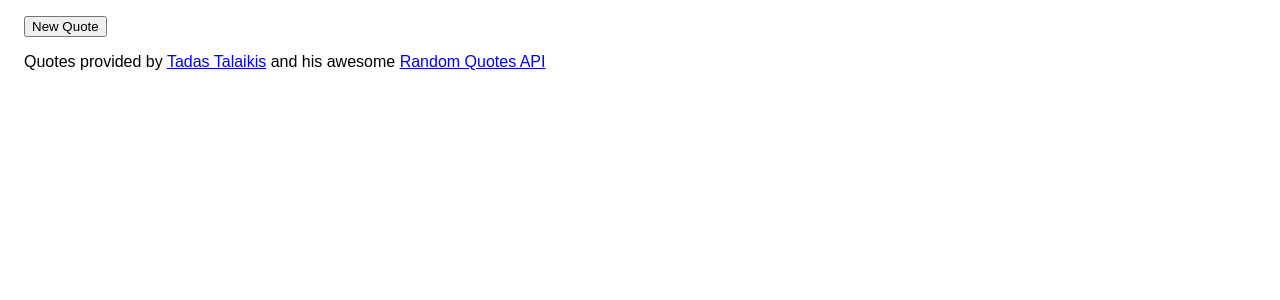
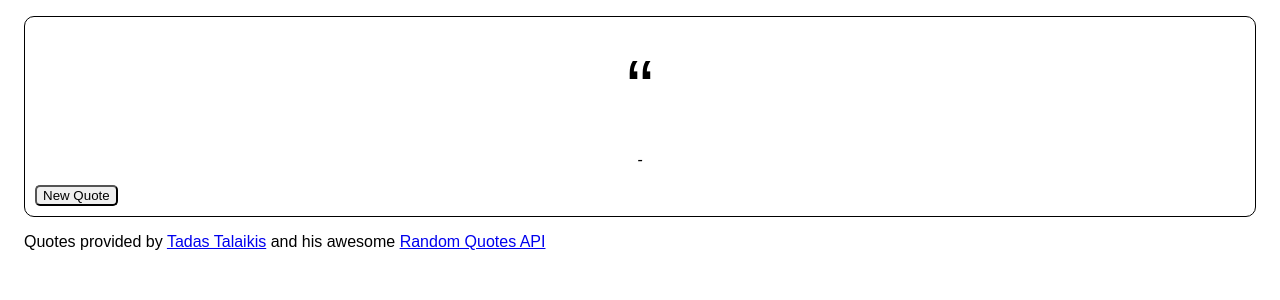
Before and after one commit to rajputd/random-quote-generator, a React app: page / in a window 1280 px wide. Shown: the top 300 px of the page. Built offline with nearby package versions, Linux system fonts and the light colour scheme; no server answers.

Commit message:
Style QuoteBox

```diff
--- a/src/components/QuoteBox.js
+++ b/src/components/QuoteBox.js
@@ -1,4 +1,5 @@
 import React, { Component } from "react";
+import '../css/QuoteBox.css';
 
 export default class QuoteBox extends Component {
   constructor(props) {
@@ -24,10 +25,12 @@ export default class QuoteBox extends Component {
 
   render(){
     return(
-      <div>
-        <p>{this.state.quote}</p>
-        <p>{this.state.author}</p>
-        <button onClick={this.getNewQuote}>New Quote</button>
+      <div id="quote-box">
+        <p id="text" className="center-text">{this.state.quote}</p>
+        <p id="author" className="center-text">-{this.state.author}</p>
+        <div>
+          <button id="new-quote" onClick={this.getNewQuote}>New Quote</button>
+        </div>
       </div>
     );
   }
--- /dev/null
+++ b/src/css/QuoteBox.css
@@ -0,0 +1,25 @@
+#quote-box {
+  border: 1px solid black;
+  padding: 10px;
+  margin: auto;
+  justify-content: center;
+  border-radius: 10px;
+  background-color: white;
+}
+
+.center-text {
+  text-align: center;
+}
+
+#text:before {
+  content: '\201C';
+  font: 5em 'PT Sans', sans-serif;
+}
+
+#author {
+  font-style: italic;
+}
+
+#new-quote {
+  border-radius: 5px;
+}
```
